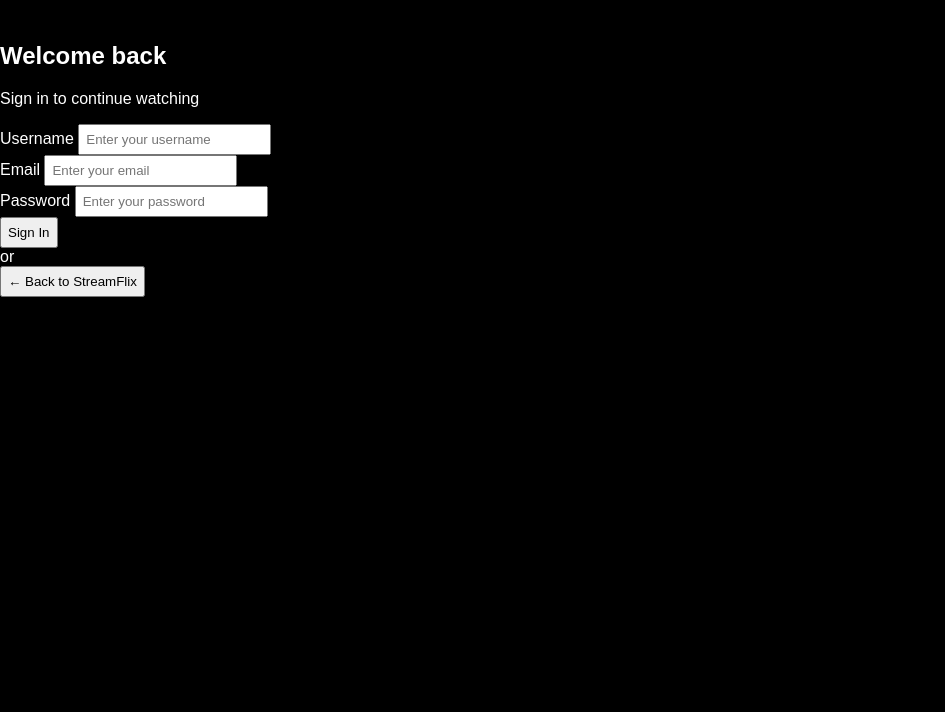
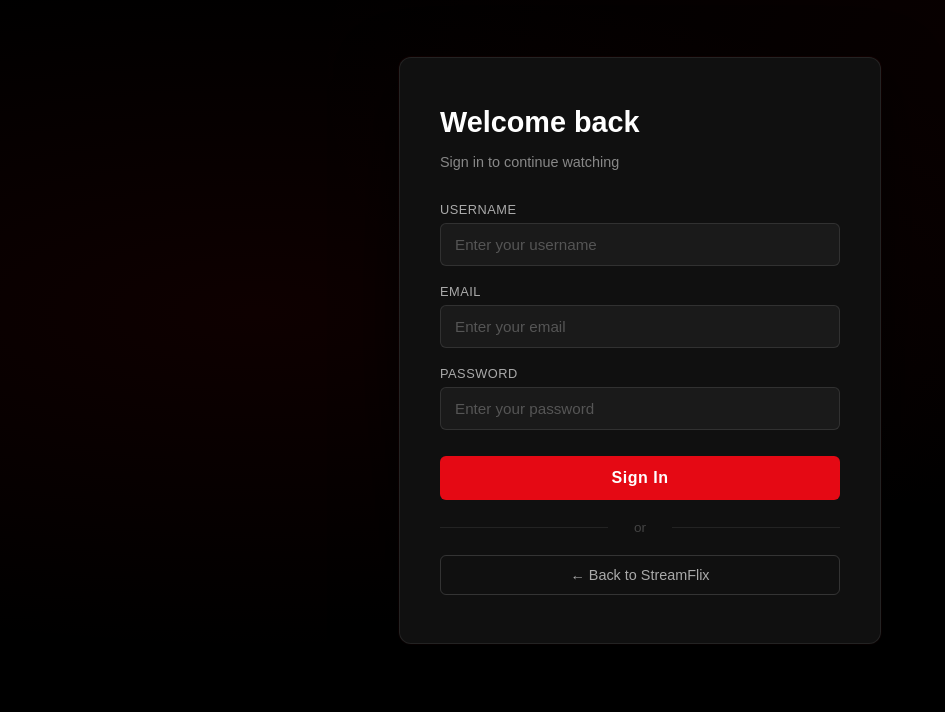
Before and after one commit to Blankisback/Applied-Programming-Assignment-2, a plain HTML site: page login.html in a window 1280 px wide. Shown: the part 88-800 px from the top of the page, without its empty margins (0-945 px from the left). Drawn offline with Linux system fonts and the light colour scheme.

Commit message:
updated the login page css
Added styles for the login page including layout, buttons, and form elements.

```diff
--- a/styles.css
+++ b/styles.css
@@ -24,13 +24,13 @@ nav a {
   margin-right: 10px;
 }
 
-/* Inputs */
-input {
+/* Inputs (scoped to header so login form is unaffected) */
+header input {
   margin-left: auto;
   padding: 6px;
 }
 
-button {
+header button {
   padding: 6px;
   cursor: pointer;
 }
@@ -134,3 +134,165 @@ section {
 .light nav a {
   color: black;
 }
+
+/* ── Login Page ── */
+.login-page {
+  min-height: 100vh;
+  background: #000;
+  background-image: radial-gradient(ellipse at 20% 50%, rgba(180, 0, 0, 0.08) 0%, transparent 60%),
+                    radial-gradient(ellipse at 80% 20%, rgba(180, 0, 0, 0.05) 0%, transparent 50%);
+  display: flex;
+  flex-direction: column;
+}
+
+.login-header {
+  padding: 20px 30px;
+}
+
+.login-logo {
+  color: red;
+  font-size: 2rem;
+  font-weight: 900;
+  letter-spacing: 2px;
+  margin: 0;
+  text-decoration: none;
+  display: inline-block;
+  cursor: pointer;
+}
+
+.login-container {
+  flex: 1;
+  display: flex;
+  justify-content: center;
+  align-items: center;
+  padding: 40px 20px;
+}
+
+.login-box {
+  background: rgba(17, 17, 17, 0.95);
+  border: 1px solid rgba(255, 255, 255, 0.08);
+  border-radius: 12px;
+  padding: 48px 40px;
+  width: 100%;
+  max-width: 400px;
+  box-shadow: 0 20px 60px rgba(0, 0, 0, 0.8), 0 0 0 1px rgba(255,0,0,0.05);
+}
+
+.login-box h2 {
+  margin: 0 0 8px 0;
+  font-size: 1.8rem;
+  font-weight: 700;
+  color: #fff;
+}
+
+.login-box .subtitle {
+  color: #888;
+  font-size: 0.9rem;
+  margin-bottom: 32px;
+}
+
+.form-group {
+  margin-bottom: 18px;
+}
+
+.form-group label {
+  display: block;
+  color: #aaa;
+  font-size: 0.8rem;
+  letter-spacing: 0.5px;
+  text-transform: uppercase;
+  margin-bottom: 6px;
+}
+
+.form-group input {
+  width: 100%;
+  padding: 12px 14px;
+  background: #1a1a1a;
+  border: 1px solid rgba(255,255,255,0.1);
+  border-radius: 6px;
+  color: #fff;
+  font-size: 0.95rem;
+  box-sizing: border-box;
+  margin: 0;
+  transition: border-color 0.2s, box-shadow 0.2s;
+  font-family: Arial, sans-serif;
+}
+
+.form-group input:focus {
+  outline: none;
+  border-color: rgba(255, 0, 0, 0.5);
+  box-shadow: 0 0 0 3px rgba(255, 0, 0, 0.08);
+}
+
+.form-group input::placeholder {
+  color: #555;
+}
+
+.btn-submit {
+  width: 100%;
+  padding: 13px;
+  background: #e50914;
+  color: #fff;
+  border: none;
+  border-radius: 6px;
+  font-size: 1rem;
+  font-weight: 700;
+  letter-spacing: 0.5px;
+  cursor: pointer;
+  margin-top: 8px;
+  transition: background 0.2s, transform 0.1s;
+  font-family: Arial, sans-serif;
+}
+
+.btn-submit:hover {
+  background: #c40812;
+}
+
+.btn-submit:active {
+  transform: scale(0.98);
+}
+
+.divider {
+  text-align: center;
+  color: #444;
+  margin: 20px 0;
+  font-size: 0.85rem;
+  position: relative;
+}
+
+.divider::before, .divider::after {
+  content: '';
+  position: absolute;
+  top: 50%;
+  width: 42%;
+  height: 1px;
+  background: rgba(255,255,255,0.08);
+}
+
+.divider::before { left: 0; }
+.divider::after { right: 0; }
+
+.btn-back {
+  width: 100%;
+  padding: 11px;
+  background: transparent;
+  color: #aaa;
+  border: 1px solid rgba(255,255,255,0.15);
+  border-radius: 6px;
+  font-size: 0.9rem;
+  cursor: pointer;
+  transition: border-color 0.2s, color 0.2s;
+  font-family: Arial, sans-serif;
+}
+
+.btn-back:hover {
+  border-color: rgba(255,255,255,0.35);
+  color: #fff;
+}
+
+.login-footer {
+  text-align: center;
+  padding: 24px;
+  color: #555;
+  font-size: 0.8rem;
+}
```
